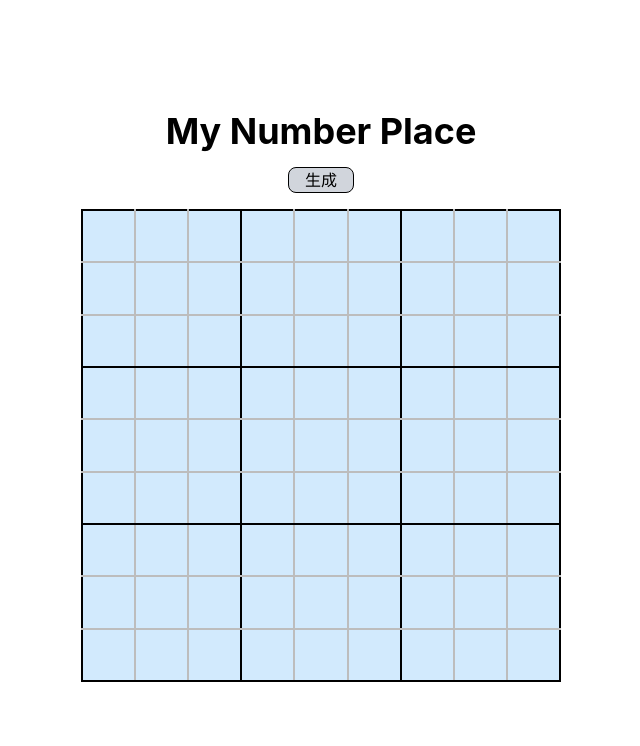
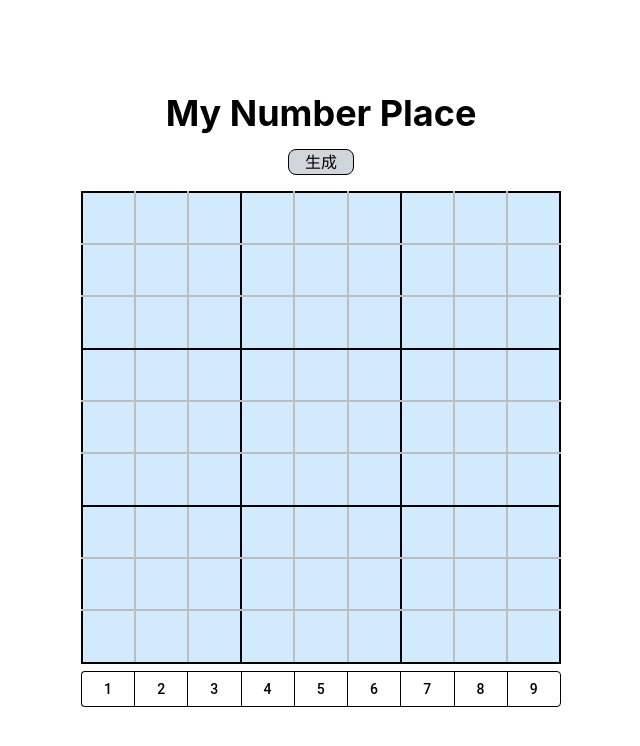
Before and after one commit to ichitaka58/my-number-place, a React (Vite) app: page / in a window 1280 px wide. Shown: the top 746 px of the page, without its empty margins (319-959 px from the left). Built offline with nearby package versions, Linux system fonts and the light colour scheme.

Commit message:
feat: ボタン追加、盤面選択時の背景色の変更

```diff
--- a/src/App.tsx
+++ b/src/App.tsx
@@ -1,13 +1,15 @@
 import { useState } from "react";
 import "./App.css";
 import {
+  Button,
+  ButtonGroup,
   Table,
   TableBody,
   TableCell,
   TableContainer,
   TableRow,
 } from "@mui/material";
-import { blue } from "@mui/material/colors";
+import { blue, yellow } from "@mui/material/colors";
 import { alpha } from "@mui/material/styles";
 
 /** 定数はコンポーネント外に置き、毎レンダリングの再生成を避ける */
@@ -185,6 +187,8 @@ const generatePuzzle = (solvedGrid: number[][], blanks: number = 40): number[][]
 function App() {
   // 数独の盤面状態を管理するステート（初期状態は空のグリッド）
   const [matrix, setMatrix] = useState<number[][]>(createEmptyGrid());
+  const [selected, setSelected] = useState<boolean>(false);
+  const [selectedCell, setSelectedCell] = useState<number[]>([]);
 
   // 「生成」ボタンがクリックされたときの処理
   // 新しい盤面を生成し、ステートを更新してUIを再レンダリングする
@@ -212,6 +216,10 @@ function App() {
                   <TableRow key={rowIndex}>
                     {row.map((cell, cellIndex) => (
                       <TableCell
+                        onClick={() => {
+                          setSelected(!selected)
+                          setSelectedCell([rowIndex, cellIndex])
+                        }}
                         key={cellIndex}
                         align="center"
                         sx={{
@@ -227,6 +235,7 @@ function App() {
                           // 3x3ブロックの垂直方向の境界線を強調表示
                           borderRightColor:
                             cellIndex % 3 === 2 ? "black" : "grey.400",
+                          bgcolor: selectedCell[0] === rowIndex && selectedCell[1] === cellIndex ? alpha(yellow[200], 0.5) : "inherit",
                         }}
                       >
                         {cell || "\u00A0"}
@@ -238,6 +247,19 @@ function App() {
             </Table>
           </TableContainer>
         </div>
+        <div className="w-120 text-center">
+          <ButtonGroup variant="outlined" color="inherit" fullWidth>
+            <Button>1</Button>
+            <Button>2</Button>
+            <Button>3</Button>
+            <Button>4</Button>
+            <Button>5</Button>
+            <Button>6</Button>
+            <Button>7</Button>
+            <Button>8</Button>
+            <Button>9</Button>
+          </ButtonGroup>
+        </div>
       </div>
     </>
   );
```
